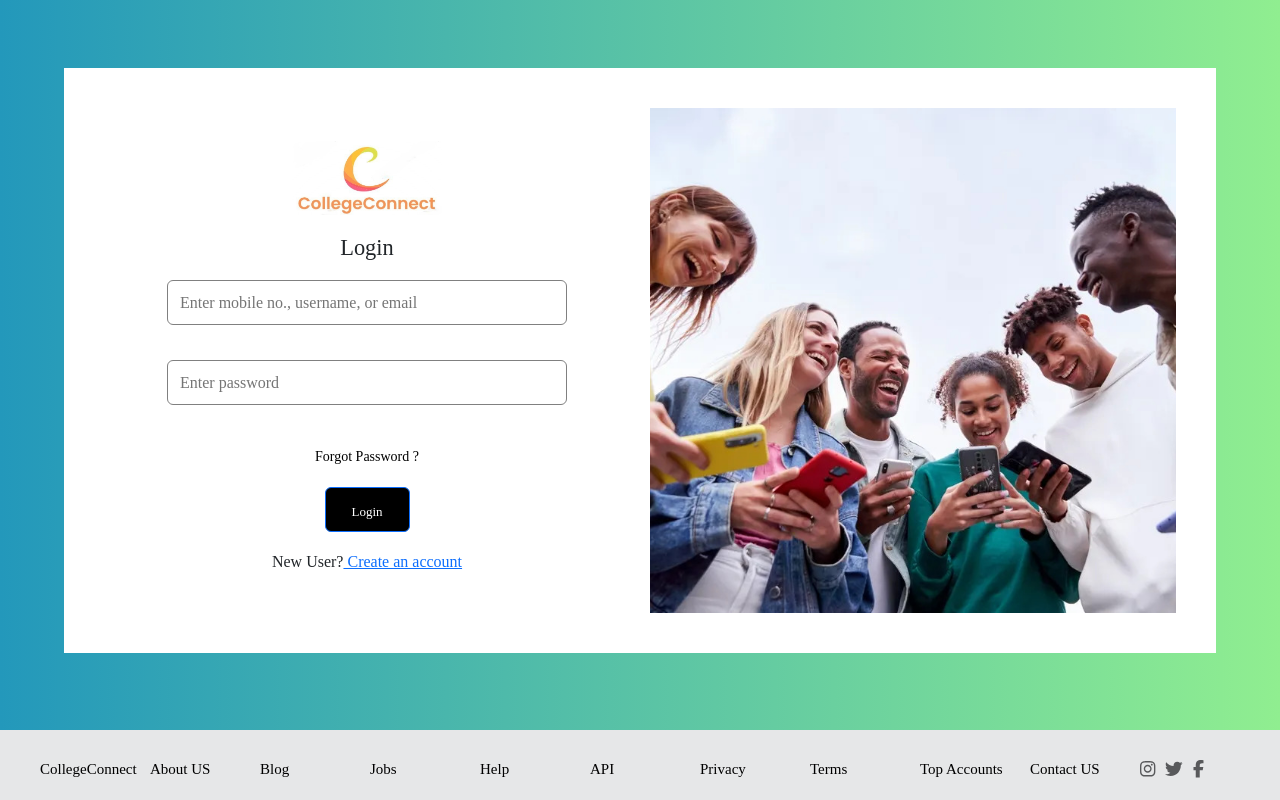
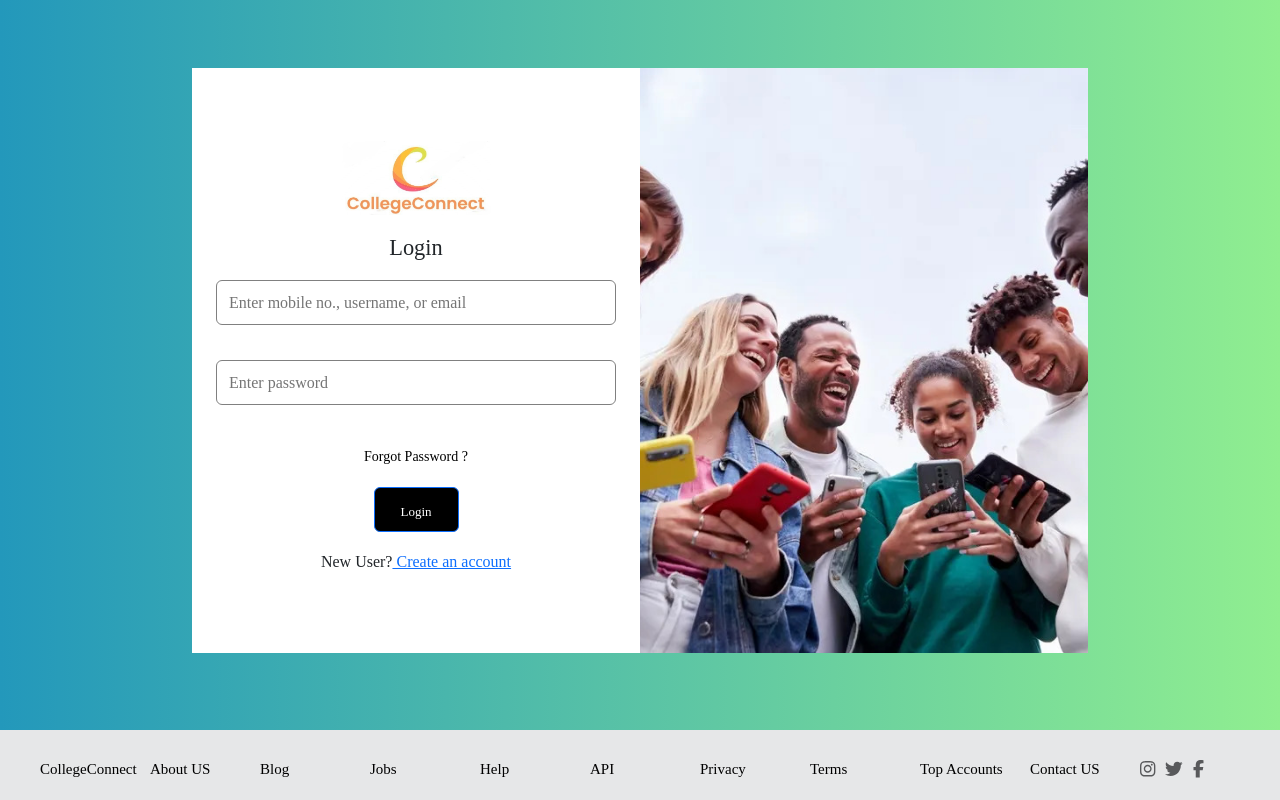
Before and after one commit to smreeti/CollegeConnect, a React app in the folder UI/: page /#/ in a window 1280 px wide. Built offline with nearby package versions, Linux system fonts and the light colour scheme.

Commit message:
Reduced login form

```diff
--- a/UI/public/css/site.css
+++ b/UI/public/css/site.css
@@ -20,7 +20,7 @@ body {
   align-items: center;
   margin: 0 auto;
   border-radius: 5px;
-  width: 90%;
+  width: 70%;
 }
 
 #resrevtest {
@@ -417,8 +417,8 @@ footer #footer {
   grid-template-columns: auto;
   grid-template-rows: 1fr;
   background-color: white;
-  padding: 40px;
-  width: 80%;
+  /* padding: 40px; */
+  width: 70%;
   margin: auto;
   min-height: 585px;
 }
@@ -451,8 +451,8 @@ footer #footer {
   #main-login-container {
     justify-content: center;
     grid-template-columns: 1fr 1fr;
-    gap: 20px;
-    width: 90%;
+    /* gap: 20px; */
+    width: 70%;
     grid-template-rows: auto;
   }
 
--- a/UI/src/components/LoginComponent.jsx
+++ b/UI/src/components/LoginComponent.jsx
@@ -72,7 +72,7 @@ const LoginComponent = () => {
             <h2 className="color logfix">Login</h2>
           </div>
           <form
-            className="formset"
+            className="formset px-sm-3"
             id="form1"
             name="loginform"
             method="POST"
```
